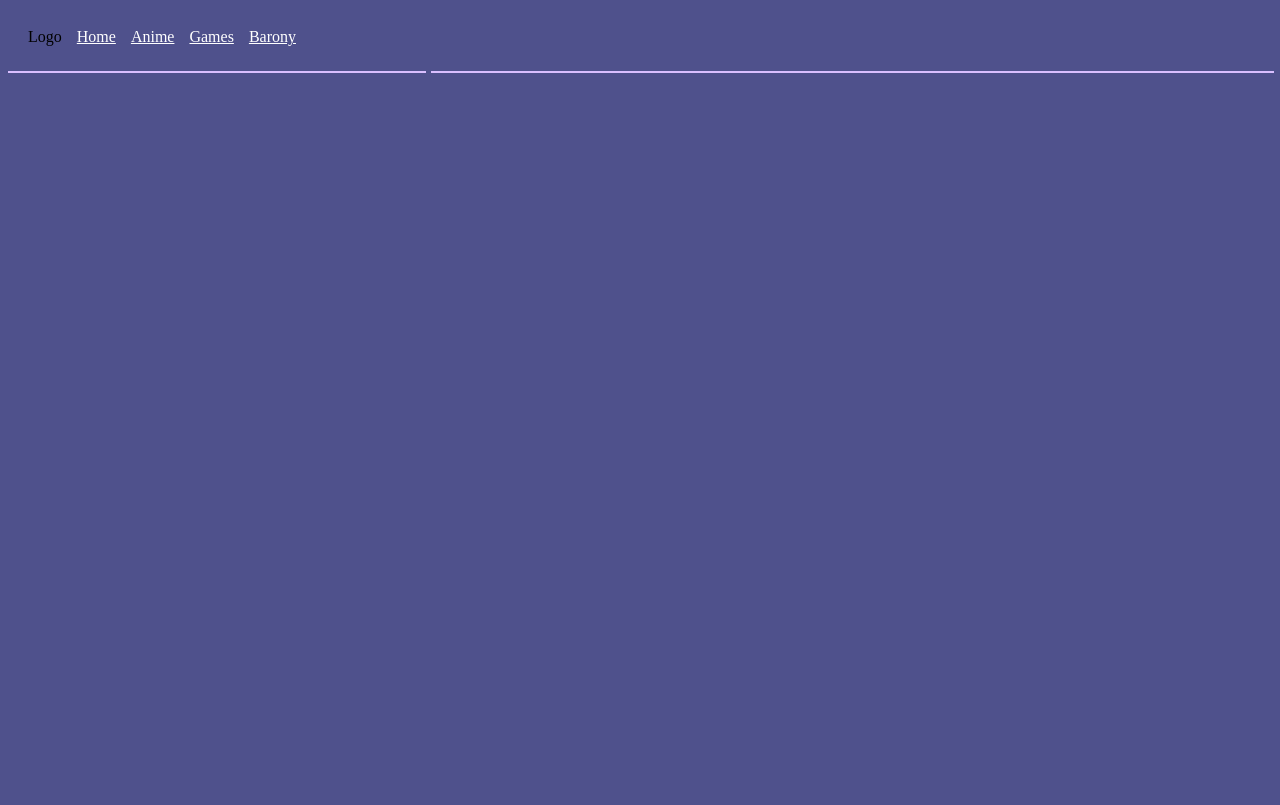
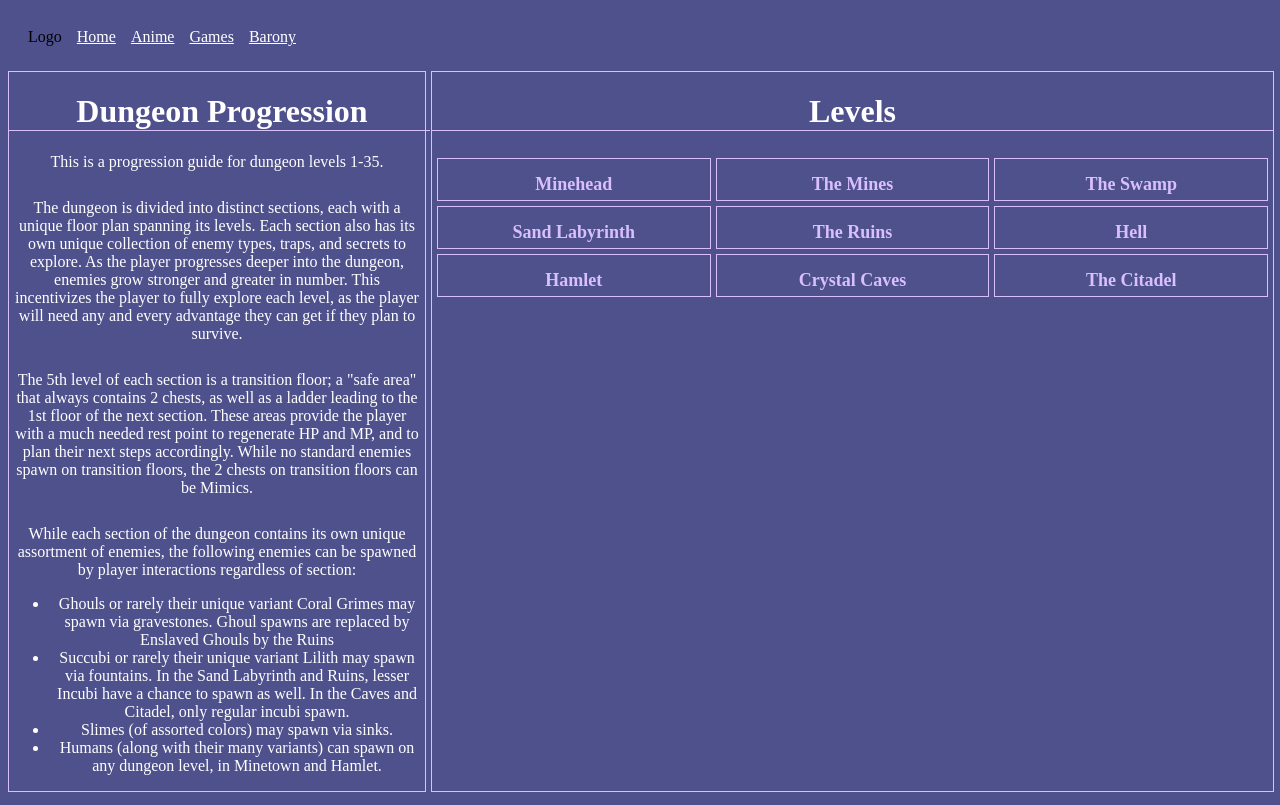
Before and after one commit to TheBestCupcake/waow, a React (Vite) app in the folder client/: page /Barony/Levels in a window 1280 px wide. Built offline with nearby package versions, Linux system fonts and the light colour scheme.

Commit message:
Finished the Levels page.

```diff
--- a/client/src/pages/barony/Barony_Levels.tsx
+++ b/client/src/pages/barony/Barony_Levels.tsx
@@ -1,9 +1,120 @@
+import { Link } from "react-router-dom";
+import GridList from "../../components/GridList";
+
+type NavItem = {
+  label: string;
+  to: string;
+  img?: string;
+};
+
 function Barony_Levels() {
+  const levels: NavItem[] = [
+    {
+      label: "Minehead",
+      to: "/Barony/Levels/Minehead",
+    },
+    {
+      label: "The Mines",
+      to: "/Barony/Levels/The_Mines",
+    },
+    {
+      label: "The Swamp",
+      to: "/Barony/Levels/The_Swamp",
+    },
+    {
+      label: "Sand Labyrinth",
+      to: "/Barony/Levels/Sand_Labyrinth",
+    },
+    {
+      label: "The Ruins",
+      to: "/Barony/Levels/The_Ruins",
+    },
+    {
+      label: "Hell",
+      to: "/Barony/Levels/Hell",
+    },
+    {
+      label: "Hamlet",
+      to: "/Barony/Levels/Hamlet",
+    },
+    {
+      label: "Crystal Caves",
+      to: "/Barony/Levels/Crystal_Caves",
+    },
+    {
+      label: "The Citadel",
+      to: "/Barony/Levels/The_Citadel",
+    },
+  ];
+
   return (
     <div className="baronyContainer">
-      <div className="barony"></div>
+      <div className="barony">
+        <h1>Dungeon Progression</h1>
+        <p>This is a progression guide for dungeon levels 1-35. </p>
+        <br></br>
+        <p>
+          The dungeon is divided into distinct sections, each with a unique
+          floor plan spanning its levels. Each section also has its own unique
+          collection of enemy types, traps, and secrets to explore. As the
+          player progresses deeper into the dungeon, enemies grow stronger and
+          greater in number. This incentivizes the player to fully explore each
+          level, as the player will need any and every advantage they can get if
+          they plan to survive.{" "}
+        </p>
+        <br></br>
+        <p>
+          The 5th level of each section is a transition floor; a "safe area"
+          that always contains 2 chests, as well as a ladder leading to the 1st
+          floor of the next section. These areas provide the player with a much
+          needed rest point to regenerate HP and MP, and to plan their next
+          steps accordingly. While no standard enemies spawn on transition
+          floors, the 2 chests on transition floors can be Mimics.{" "}
+        </p>
+        <br></br>
+        <p>
+          While each section of the dungeon contains its own unique assortment
+          of enemies, the following enemies can be spawned by player
+          interactions regardless of section:{" "}
+        </p>
+        <ul>
+          <li>
+            Ghouls or rarely their unique variant Coral Grimes may spawn via
+            gravestones. Ghoul spawns are replaced by Enslaved Ghouls by the
+            Ruins
+          </li>
 
-      <div className="baronyGrid"></div>
+          <li>
+            Succubi or rarely their unique variant Lilith may spawn via
+            fountains. In the Sand Labyrinth and Ruins, lesser Incubi have a
+            chance to spawn as well. In the Caves and Citadel, only regular
+            incubi spawn.
+          </li>
+
+          <li>Slimes (of assorted colors) may spawn via sinks.</li>
+
+          <li>
+            Humans (along with their many variants) can spawn on any dungeon
+            level, in Minetown and Hamlet.
+          </li>
+        </ul>
+      </div>
+
+      <div className="baronyGrid">
+        <h1>Levels</h1>
+
+        <ul>
+          <GridList
+            items={levels}
+            getKey={(level) => level.to}
+            renderItem={(level) => (
+              <Link className="gridLink" to={level.to}>
+                <b>{level.label}</b>
+              </Link>
+            )}
+          ></GridList>
+        </ul>
+      </div>
     </div>
   );
 }
```
